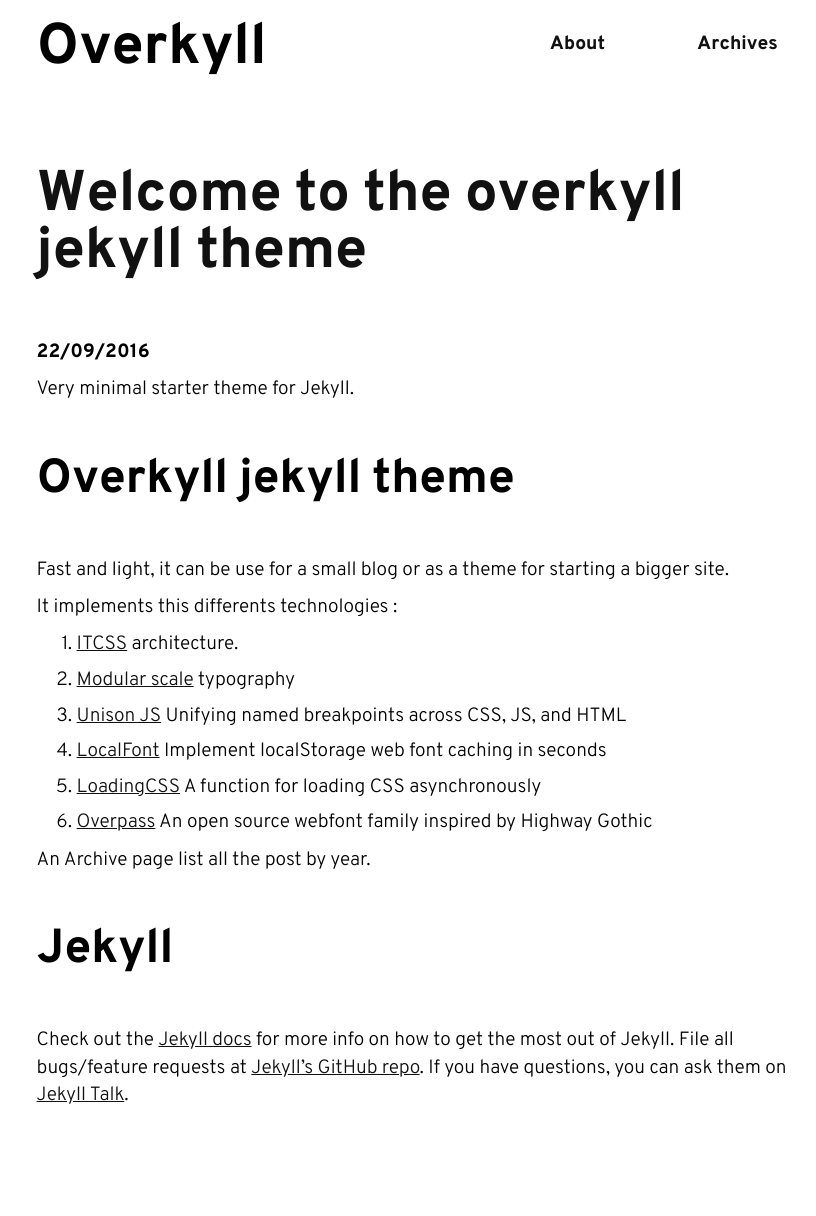
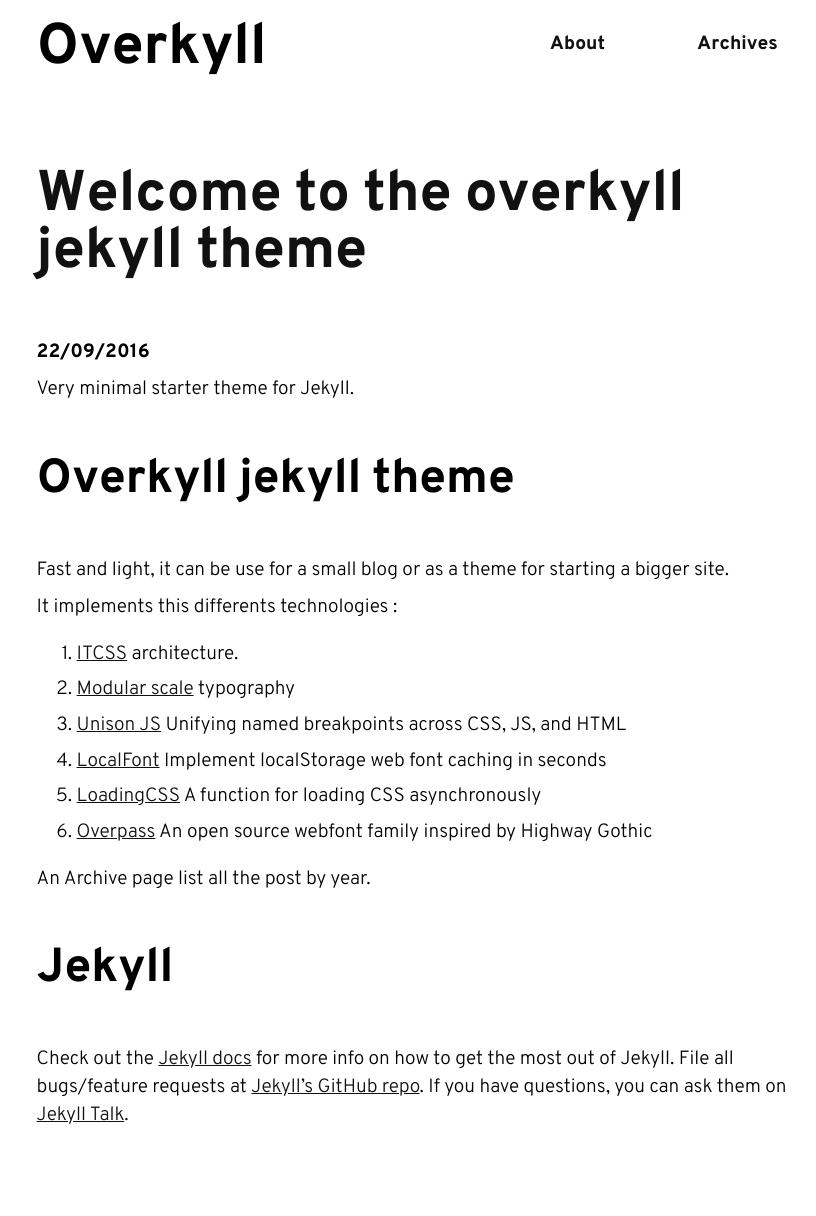
Before and after one commit to bertrandkeller/overkyll-jekyll-theme, a Jekyll site: the page built from index.md, in a window 1280 px wide. Shown: the whole page, without its empty margins (213-1029 px from the left). Built offline with Jekyll 4.4.1, drawn with Linux system fonts in a browser that asks for light colours.

Commit message:
modify base styles

```diff
--- a/_includes/base.scss
+++ b/_includes/base.scss
@@ -8,3 +8,4 @@
 @import "config/typography";
 @import "base/normalize";
 @import "base/base";
+@import "base/layout";
--- a/_sass/base/_base.scss
+++ b/_sass/base/_base.scss
@@ -81,6 +81,49 @@ ul,ol {
 }
 
 /**
+ * List options
+ */
+
+// Unstyled keeps list items block level, just removes default browser padding and list-style
+.list-unstyled {
+  padding-left: 0;
+  list-style: none;
+}
+
+// Inline turns list items into inline-block
+.list-inline {
+  @extend .list-unstyled;
+  margin-left: -5px;
+
+  > li {
+    display: inline-block;
+    padding-left: 5px;
+    padding-right: 5px;
+  }
+}
+
+/**
+ * Description Lists
+ */
+
+dl {
+  margin-top: 0; // Remove browser default
+  margin-bottom: $line-height-computed;
+}
+dt,
+dd {
+  line-height: $line-height-base;
+}
+dt {
+  font-weight: bold;
+}
+dd {
+  margin-left: 0; // Undo browser default
+}
+
+
+
+/**
  * Blockquotes
  */
 
--- a/_sass/config/_typography.scss
+++ b/_sass/config/_typography.scss
@@ -101,53 +101,3 @@ h1,h2,h3,h4,h5,h6 {
 p {
   margin: 0 0 ($line-height-computed / 2);
 }
-
-// Lists
-// -------------------------
-
-// Unordered and Ordered lists
-ul,
-ol {
-  margin-top: 0;
-  margin-bottom: ($line-height-computed / 2);
-  ul,
-  ol {
-    margin-bottom: 0;
-  }
-}
-
-// List options
-
-// Unstyled keeps list items block level, just removes default browser padding and list-style
-.list-unstyled {
-  padding-left: 0;
-  list-style: none;
-}
-
-// Inline turns list items into inline-block
-.list-inline {
-  @extend .list-unstyled;
-  margin-left: -5px;
-
-  > li {
-    display: inline-block;
-    padding-left: 5px;
-    padding-right: 5px;
-  }
-}
-
-// Description Lists
-dl {
-  margin-top: 0; // Remove browser default
-  margin-bottom: $line-height-computed;
-}
-dt,
-dd {
-  line-height: $line-height-base;
-}
-dt {
-  font-weight: bold;
-}
-dd {
-  margin-left: 0; // Undo browser default
-}
```
